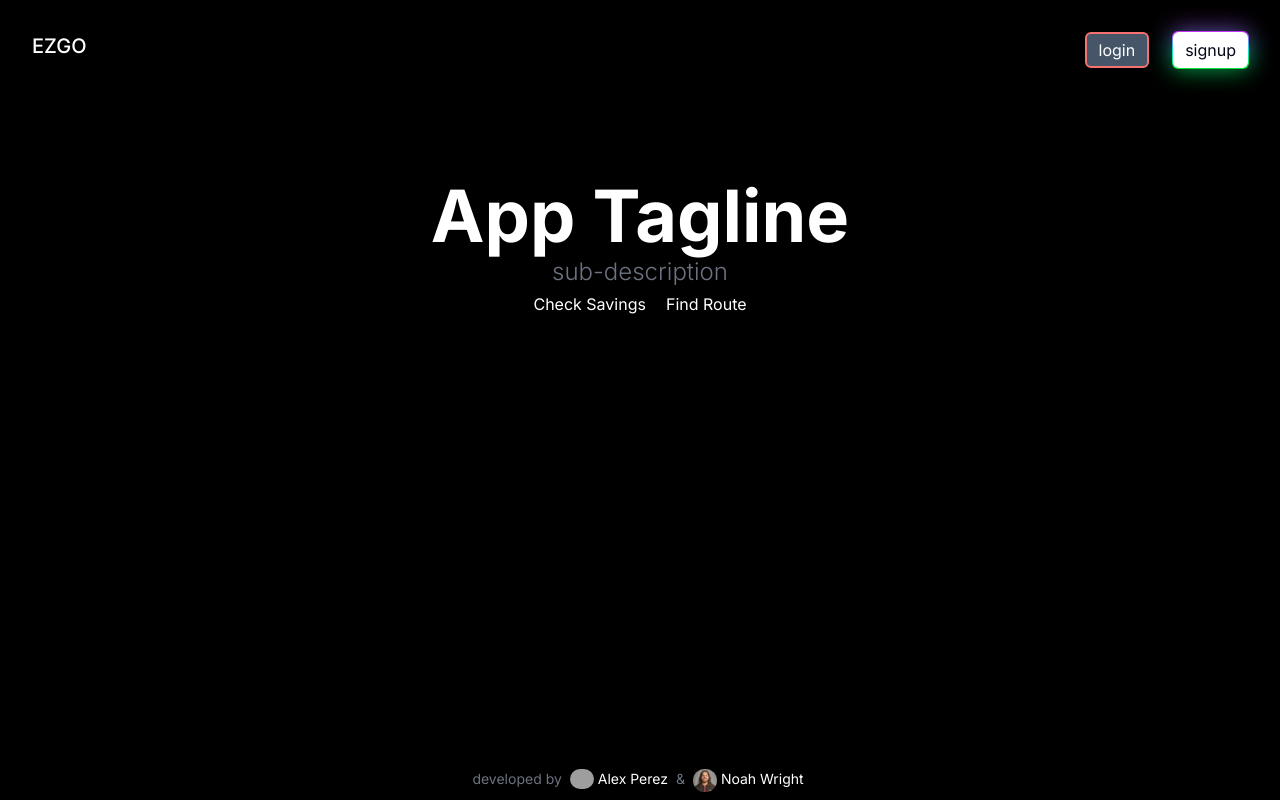
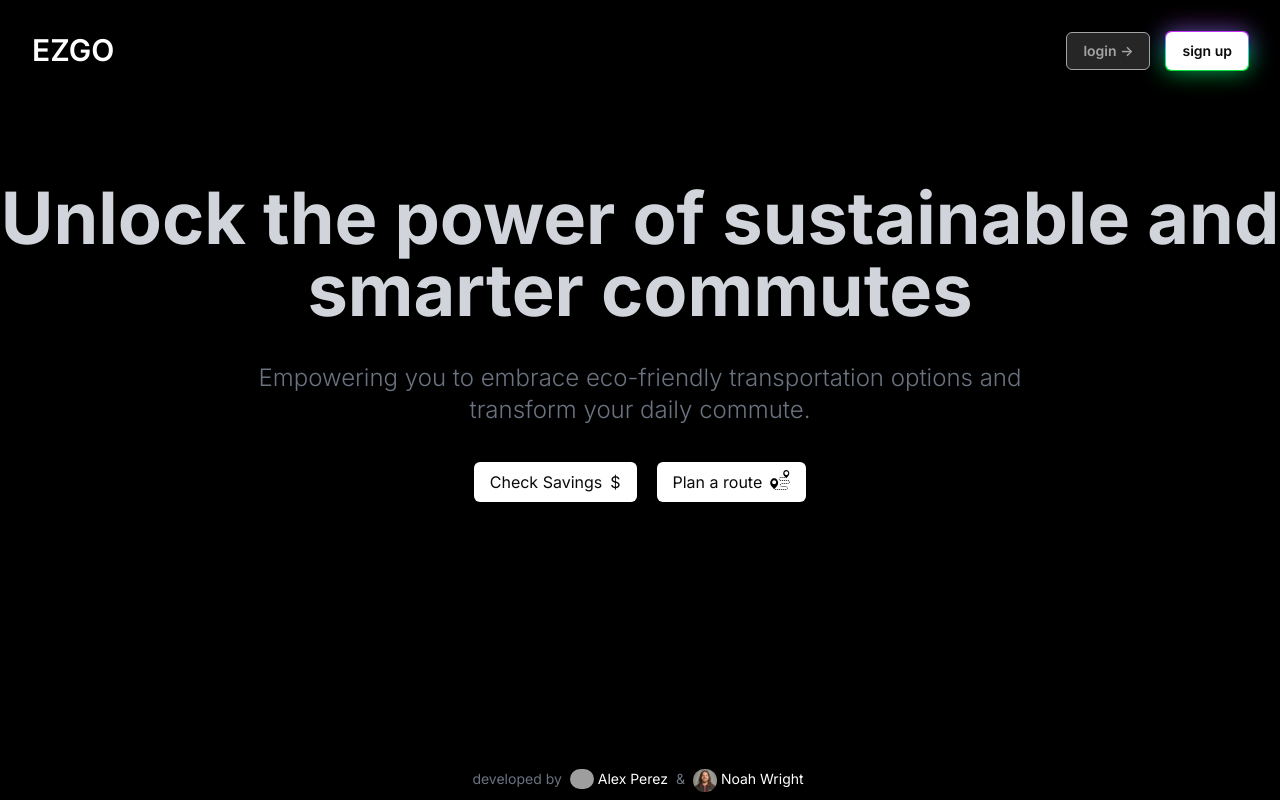
Before and after one commit to agp745/EzGo, a Next.js app: page / in a window 1280 px wide. Built offline with nearby package versions, Linux system fonts and the light colour scheme; grey boxes are pictures that could not be loaded.

Commit message:
home page completed

```diff
--- a/src/app/page.jsx
+++ b/src/app/page.jsx
@@ -1,17 +1,28 @@
 import Link from "next/link"
+import Image from "next/image"
 import { Header } from "../components/header"
 import { Footer } from "../components/footer"
 
 export default function Home() {
+
+  const tagline = 'Unlock the power of sustainable and smarter commutes'
+  const subTagline = 'Empowering you to embrace eco-friendly transportation options and transform your daily commute.'
+
   return (
     <main>
       <Header/>
-      <section className="flex flex-col items-center gap-1 mt-20">
-        <h1 className="text-7xl font-bold">App Tagline</h1>
-        <h2 className="text-2xl font-light text-gray-500">sub-description</h2>
-        <div className="OPTIONS flex justify-center gap-5">
-          <div><Link href={'/'}>Check Savings</Link></div>
-          <div><Link href={'/'}>Find Route</Link></div>
+      <section className="flex flex-col items-center gap-1 mt-20 text-center">
+        <h1 className="text-gray-300 text-7xl font-bold">{tagline}</h1>
+        <h2 className="text-2xl font-light text-gray-500 w-4/6 mt-8">{subTagline}</h2>
+        <div className="OPTIONS flex justify-center gap-5 mt-8 text-neutral-950">
+          <button className="flex gap-2 bg-white px-4 py-2 rounded-md">
+            <Link href={'/'}>Check Savings</Link>
+            <div>$</div>
+          </button>
+          <button className="flex gap-2 bg-white px-4 py-2 rounded-md">
+            <Link href={'/'}>Plan a route</Link>
+            <Image src={'/icons/route-icon.svg'} alt="route icon" width={20} height={20}/>
+          </button>
         </div>
       </section>
       <Footer />
--- a/src/components/header/header.jsx
+++ b/src/components/header/header.jsx
@@ -1,4 +1,3 @@
-import Image from "next/image"
 import Link from "next/link"
 
 export const Header = () => {
@@ -8,15 +7,16 @@ export const Header = () => {
     return (
         <section className="flex justify-between p-8">
             <div className="LEFT">
-                <h1 className="text-xl font-medium">EZGO</h1>
+                <h1 className="text-3xl font-semibold">EZGO</h1>
             </div>
-            <div className="RIGHT flex gap-6">
-                <button className="bg-slate-600 border-2 border-solid border-red-400 rounded-md px-3 py-1">
-                    <Link href={'/'}>login</Link>
+            <div className="RIGHT flex gap-4 text-sm font-semibold">
+                <button
+                   className="bg-neutral-800 hover:bg-neutral-900 transition-colors duration-150 ease-in border border-solid border-neutral-400 rounded-md px-4 py-2 text-neutral-400">
+                    <Link href={'/'}>login {'->'}</Link>
                 </button>
                 <button
-                   className="card bg-white hover:bg-gray-100 after:blur-md after:animate-pulse border-1 transition-colors duration-75 ease-in text-slate-950 rounded-md px-3 py-1">
-                    <Link href={'/'}>signup</Link>
+                   className="card bg-white hover:bg-gray-200 after:blur-md after:animate-pulse border-1 transition-colors duration-150 ease-in text-neutral-950 rounded-md px-4 py-2">
+                    <Link href={'/'}>sign up</Link>
                 </button>
             </div>
         </section>
```
Also changed, not shown: public/icons/route-icon.svg (added).
